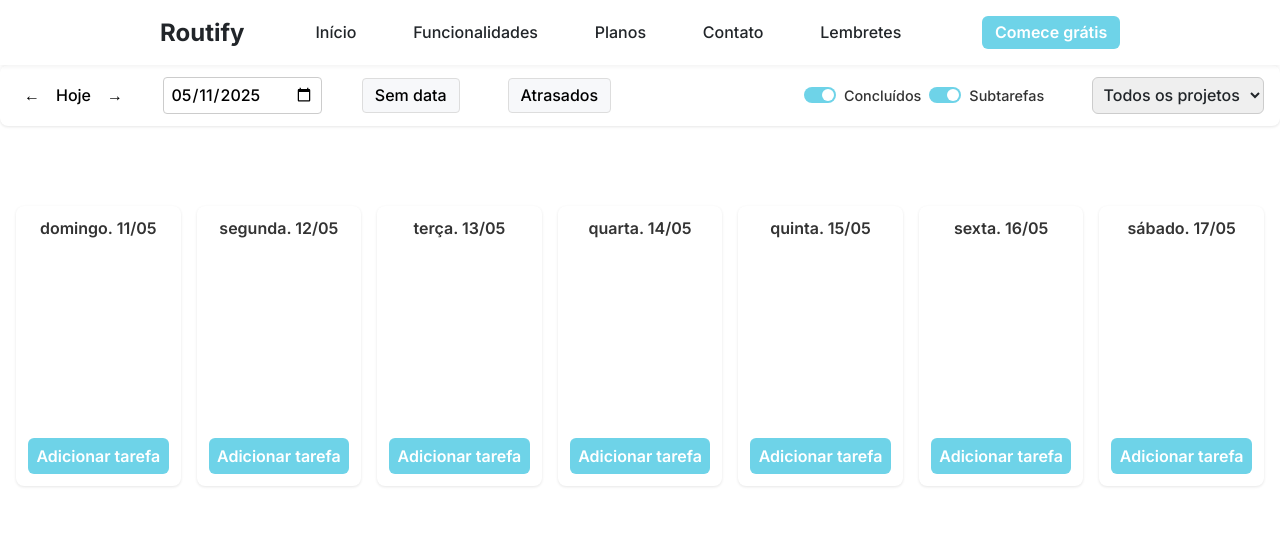
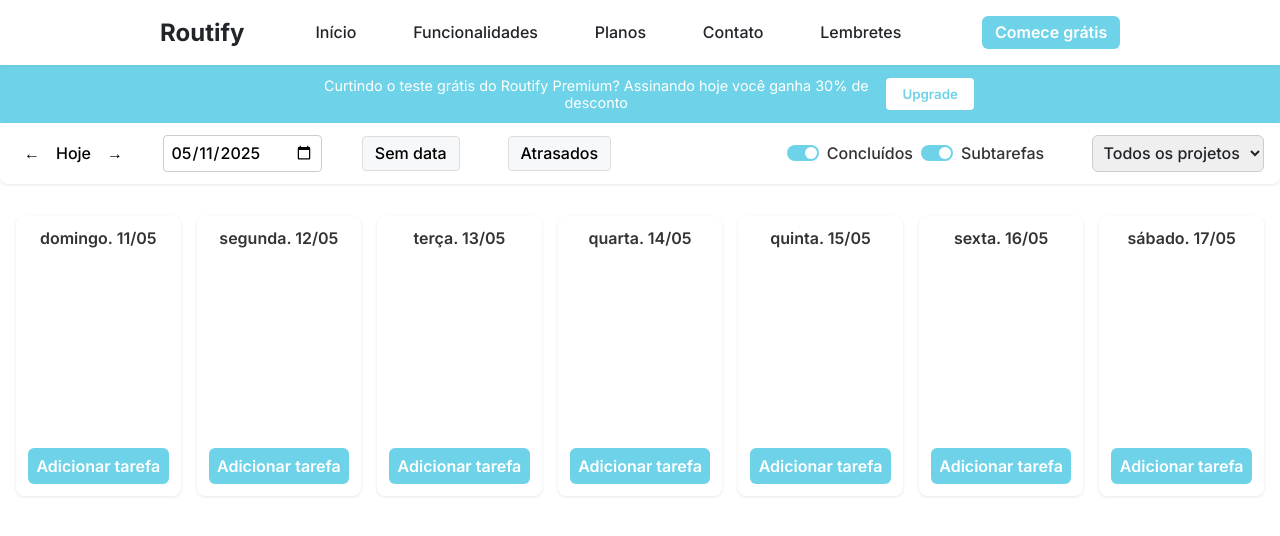
Before and after one commit to probsicke/routify, a React (Vite) app: page /semana in a window 1280 px wide. Shown: the top 536 px of the page. Built offline with nearby package versions, Linux system fonts and the light colour scheme.

Commit message:
banner creation

```diff
--- a/src/App.tsx
+++ b/src/App.tsx
@@ -5,12 +5,13 @@
 import AddReminderForm from './components/AddReminderForm'
 import ReminderList from './components/ReminderList'
 import { Header } from './components/Header/Header'
+import { WeekView } from './components/WeekView/WeekView'
+import UpgradeBanner from './components/UpgradeBanner/UpgradeBanner'
 
 import { Home } from './pages/Home'
 import SignUp from './pages/SignUp/SignUp'
 import SignIn from './pages/SignIn/SignIn'
 import ForgotPassword from './pages/ForgotPassword/ForgotPassword'
-import { WeekView } from './components/WeekView/WeekView';
 
 function App() {
   const [reminders, setReminders] = useState<Reminder[]>(() => {
@@ -36,13 +37,16 @@
   const deleteReminder = (id: number) =>
     setReminders(prev => prev.filter(r => r.id !== id))
 
+  const handleUpgrade = () => {
+  }
+
   return (
     <BrowserRouter>
       <Header />
+      <UpgradeBanner onUpgradeClick={handleUpgrade} />
 
       <Routes>
         <Route path="/" element={<Home />} />
-
         <Route path="/signup" element={<SignUp />} />
         <Route path="/login" element={<SignIn />} />
         <Route path="/forgot-password" element={<ForgotPassword />} />
--- /dev/null
+++ b/src/components/UpgradeBanner/UpgradeBanner.css
@@ -0,0 +1,33 @@
+.upgrade-banner {
+  width: 100%;
+  background-color: #6ED3E8;
+  color: #fff;
+  display: flex;
+  justify-content: center;
+  align-items: center;
+  padding: 0.75rem 1rem;
+  box-sizing: border-box;
+  font-family: 'Inter', sans-serif;
+  font-size: 0.9rem;
+}
+
+.upgrade-banner__text {
+  flex: 0.5;
+  text-align: center;
+}
+
+.upgrade-banner__btn {
+  background-color: #fff;
+  color: #6ED3E8;
+  border: none;
+  border-radius: 4px;
+  padding: 0.5rem 1rem;
+  font-weight: 600;
+  cursor: pointer;
+  font-family: 'Inter', sans-serif;
+  transition: background-color 0.2s;
+}
+
+.upgrade-banner__btn:hover {
+  background-color: #f1f1f1;
+}
--- /dev/null
+++ b/src/components/UpgradeBanner/UpgradeBanner.tsx
@@ -0,0 +1,28 @@
+import React from 'react';
+import './UpgradeBanner.css';
+
+interface UpgradeBannerProps {
+  discount?: number;
+  onUpgradeClick?: () => void;
+}
+
+const UpgradeBanner: React.FC<UpgradeBannerProps> = ({
+  discount = 30,
+  onUpgradeClick,
+}) => {
+  return (
+    <div className="upgrade-banner">
+      <span className="upgrade-banner__text">
+        Curtindo o teste grátis do Routify Premium? Assinando hoje você ganha {discount}% de desconto
+      </span>
+      <button
+        className="upgrade-banner__btn"
+        onClick={onUpgradeClick}
+      >
+        Upgrade
+      </button>
+    </div>
+  );
+};
+
+export default UpgradeBanner;
--- a/src/components/WeekView/WeekView.css
+++ b/src/components/WeekView/WeekView.css
@@ -145,8 +145,9 @@
 }
 
 .toggle-text {
-  font-size: 0.9rem;
+  font-size: 1rem;
   color: #333;
+  font-weight: 500;
 }
 
 .day-column {
@@ -157,7 +158,6 @@
   display: flex;
   flex-direction: column;
   box-shadow: 0 1px 3px rgba(0,0,0,0.1);
-  margin-top: 3rem;
 }
 
 .day-header {
```
